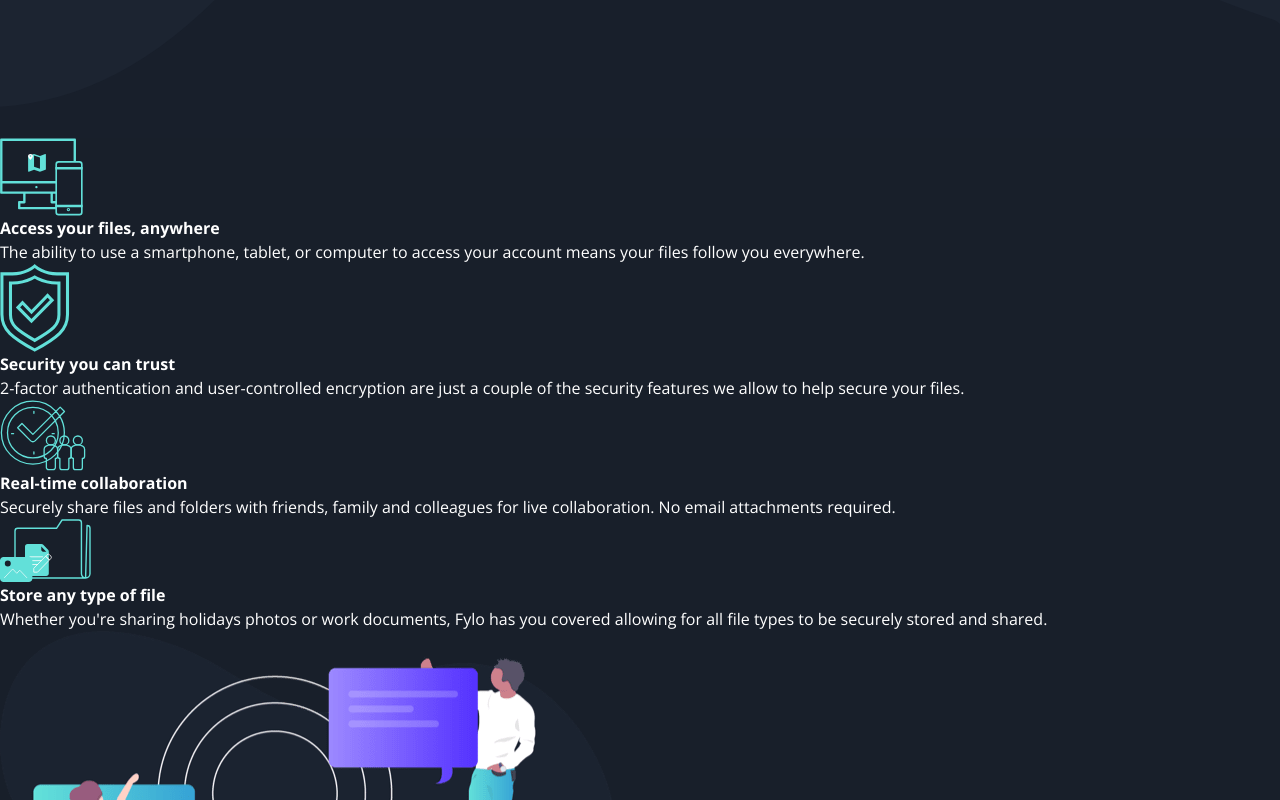
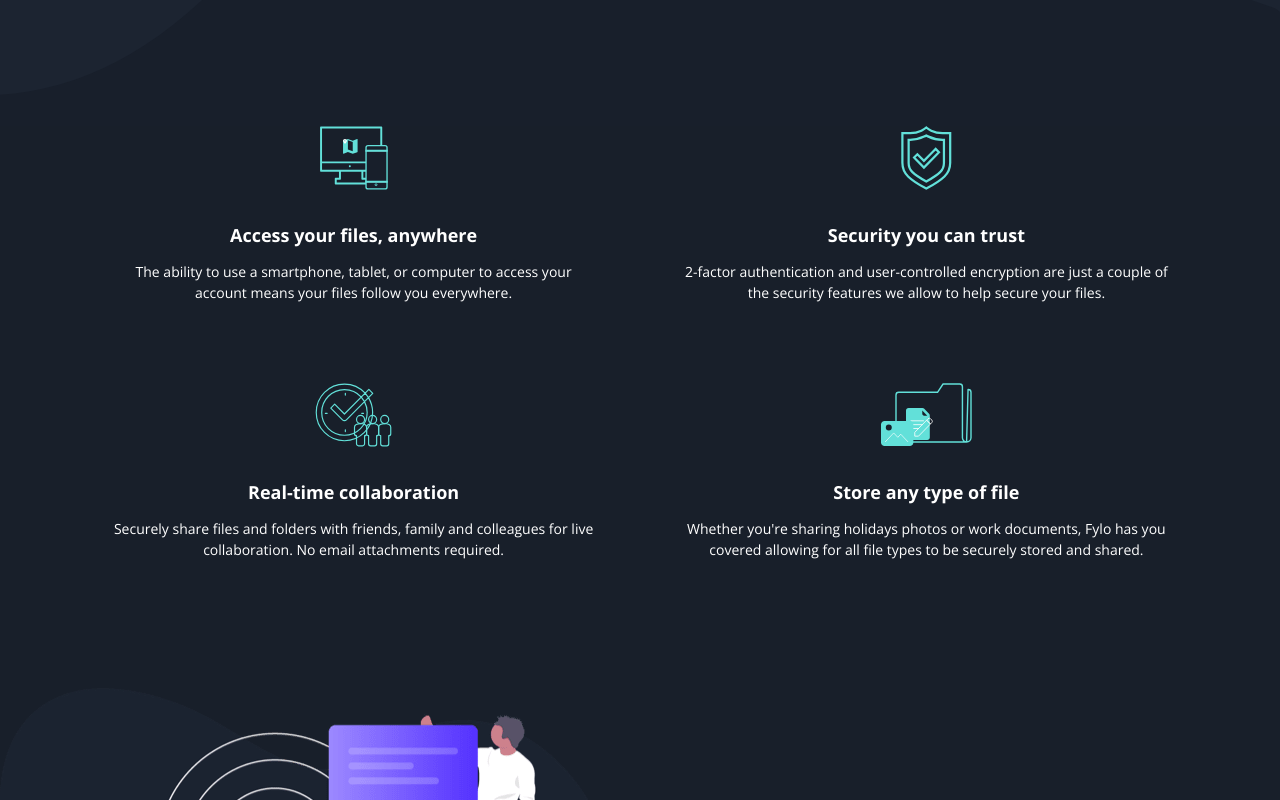
Before and after one commit to Kamil-Mroz/fem-fylo-dark-theme-landing-page-master, a website built with Vite: page index.html in a window 1280 px wide. Shown: the part 1160-1960 px from the top of the page. Built offline with nearby package versions, Linux system fonts and the light colour scheme.

Commit message:
added features section

```diff
--- a/style.css
+++ b/style.css
@@ -20,7 +20,7 @@
   --fw-regular: 400;
   --fw-bold: 700;
 
-  --fs-300: 1.6rem;
+  --fs-300: 1.4rem;
   --fs-400: 1.6rem;
   --fs-500: 1.8rem;
   --fs-600: 2rem;
@@ -28,7 +28,7 @@
   --fs-800: 3rem;
   --fs-900: 4rem;
 
-  --fs-body: var(--fs-400);
+  --fs-body: var(--fs-300);
 }
 
 /* Box sizing rules */
@@ -249,16 +249,53 @@ body {
   width: 55ch;
   margin-bottom: 3rem;
 }
+
 .hero__bg--desktop {
-  position: absolute;
-  bottom: 0;
-  left: 0;
+  display: none;
 }
 
-@media (min-width: 50em) {
+@media (min-width: 23.4375em) {
   .hero__bg--mobile {
     display: none;
   }
+
+  .hero__bg--desktop {
+    display: block;
+    position: absolute;
+    bottom: 0;
+    left: 0;
+  }
+}
+
+/* Features */
+
+.section-features {
+  display: grid;
+  grid-template-columns: repeat(auto-fit, minmax(30rem, 40%));
+  /* on small screens */
+  padding-inline: 2.4rem;
+  padding-bottom: 12.8rem;
+  gap: 8rem;
+  justify-content: center;
+  justify-items: center;
+}
+
+.feature__box {
+  display: flex;
+  flex-direction: column;
+
+  align-items: center;
+  text-align: center;
+  max-width: 35em;
+}
+
+.feature__icon {
+  height: 6.4rem;
+  margin-bottom: 3.2rem;
+}
+.feature__title {
+  font-size: 1.8rem;
+  margin-bottom: 1.2rem;
 }
 
 /*
```
